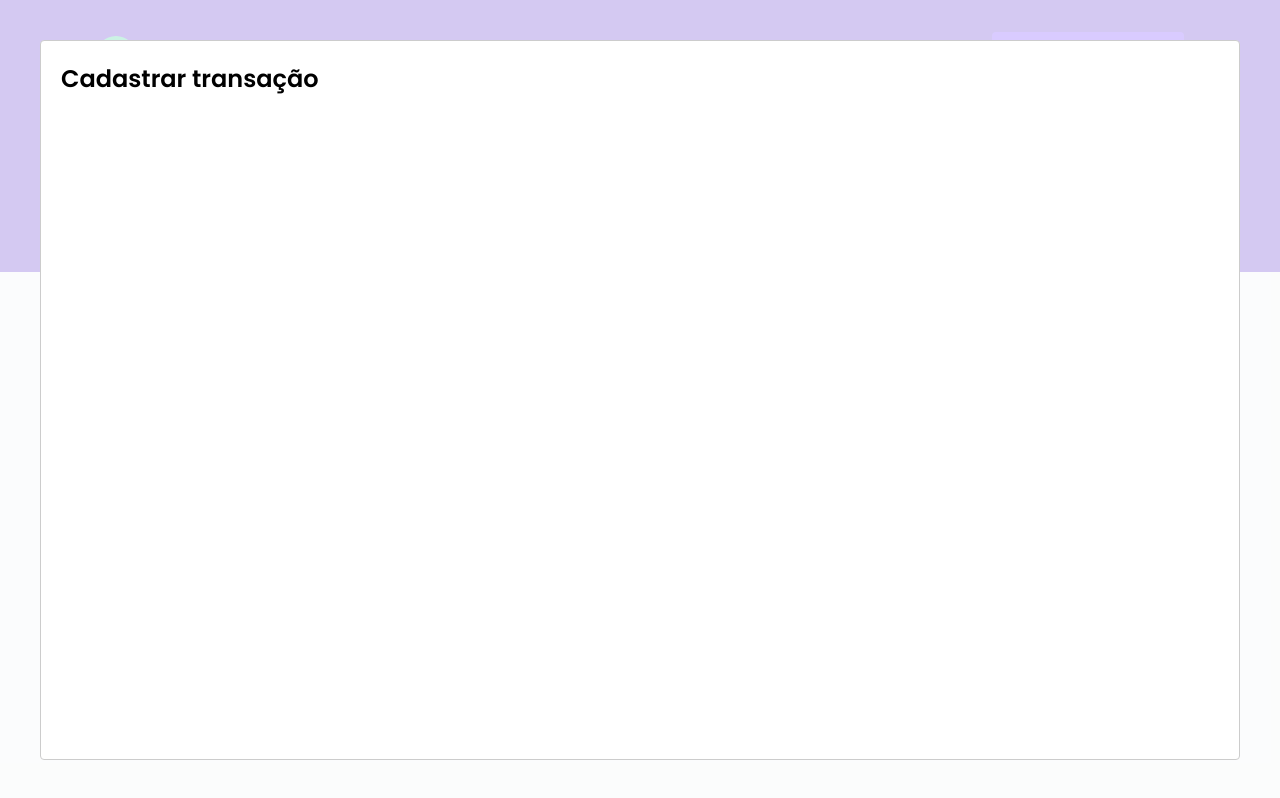
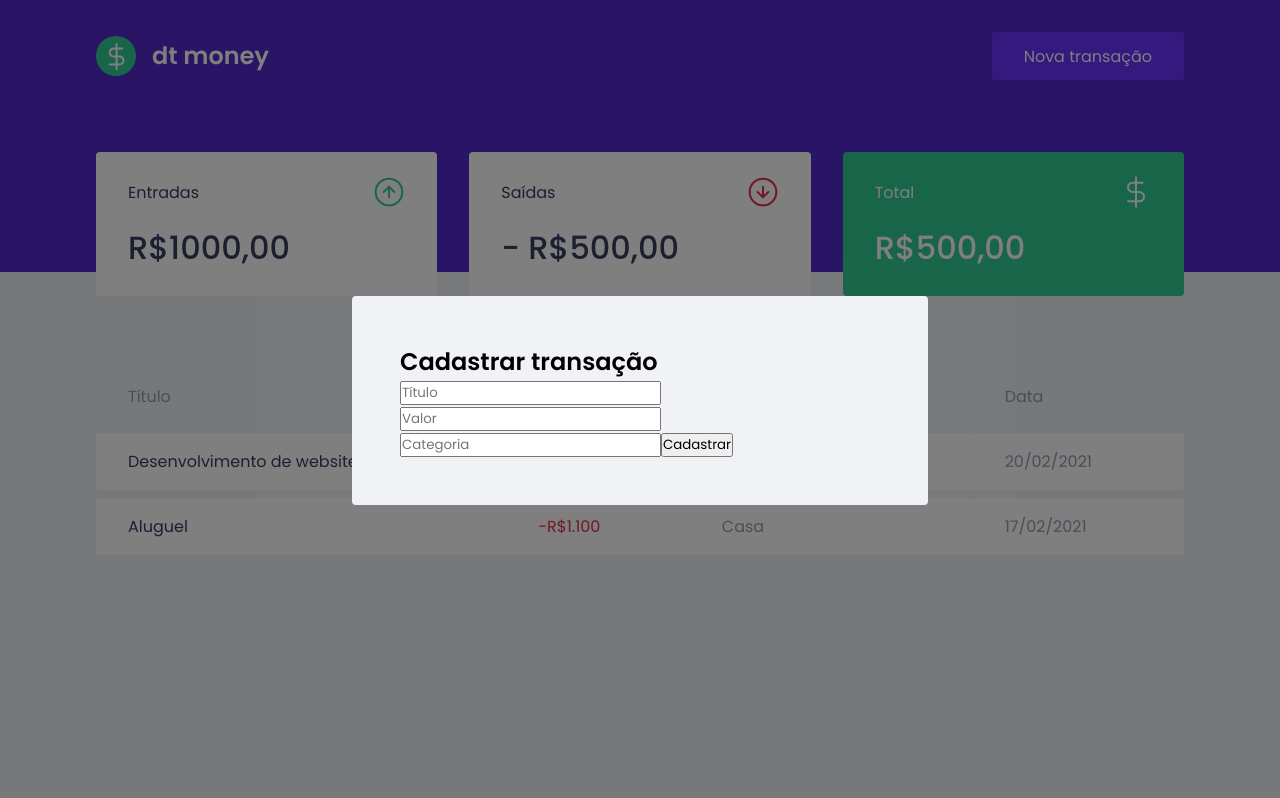
Before and after one commit to gabrielvrl/dtmoney, a React (Create React App) app: page / in a window 1280 px wide. Both pictures are taken after a click on the button "Nova transação". Built offline with nearby package versions, Linux system fonts and the light colour scheme; no server answers; what miragejs would draw is missing.

Commit message:
Estilizando Modal

```diff
--- a/src/components/NewTransactionModal/index.tsx
+++ b/src/components/NewTransactionModal/index.tsx
@@ -1,4 +1,5 @@
 import Modal from 'react-modal';
+import { Container } from './styles'
 
 interface NewTransactionModalProps{
   isOpen: boolean;
@@ -7,12 +8,32 @@
 
 export function NewTransactionModal({ isOpen, onRequestClose}: NewTransactionModalProps){
   return(
+    <Modal
+      isOpen={isOpen}
+      onRequestClose={onRequestClose}
+      overlayClassName="react-modal-overlay"
+      className="react-modal-content"
+    >
+      <Container>
+        <h2>Cadastrar transação</h2>
 
-    <Modal
-    isOpen={isOpen}
-    onRequestClose={onRequestClose}
-  >
-    <h2>Cadastrar transação</h2>
-</Modal>
+        <input
+          placeholder="Título"
+        />
+
+        <input
+          type="number"
+          placeholder="Valor"
+        />
+
+        <input
+          placeholder="Categoria"
+        />
+
+        <button type="submit">
+          Cadastrar
+        </button>
+      </Container>
+    </Modal>
   )
 }
--- a/src/components/NewTransactionModal/styles.ts
+++ b/src/components/NewTransactionModal/styles.ts
@@ -1,3 +1,3 @@
 import styled from 'styled-components'
 
-export const Container = styled.div``;
+export const Container = styled.form``;
--- a/src/styles/global.ts
+++ b/src/styles/global.ts
@@ -54,4 +54,27 @@
     opacity: 0.6;
     cursor: not-allowed;
   }
+
+  .react-modal-overlay{
+    background: rgba(0, 0, 0, 0.5);
+
+    position: fixed;
+    top: 0;
+    bottom: 0;
+    right: 0;
+    left: 0;
+
+    display: flex;
+    align-items: center;
+    justify-content: center;
+  }
+
+  .react-modal-content {
+    width: 100%;
+    max-width: 576px;
+    background: var(--background);
+    padding: 3rem;
+    position: relative;
+    border-radius: 0.25rem;
+  }
 `;
```
